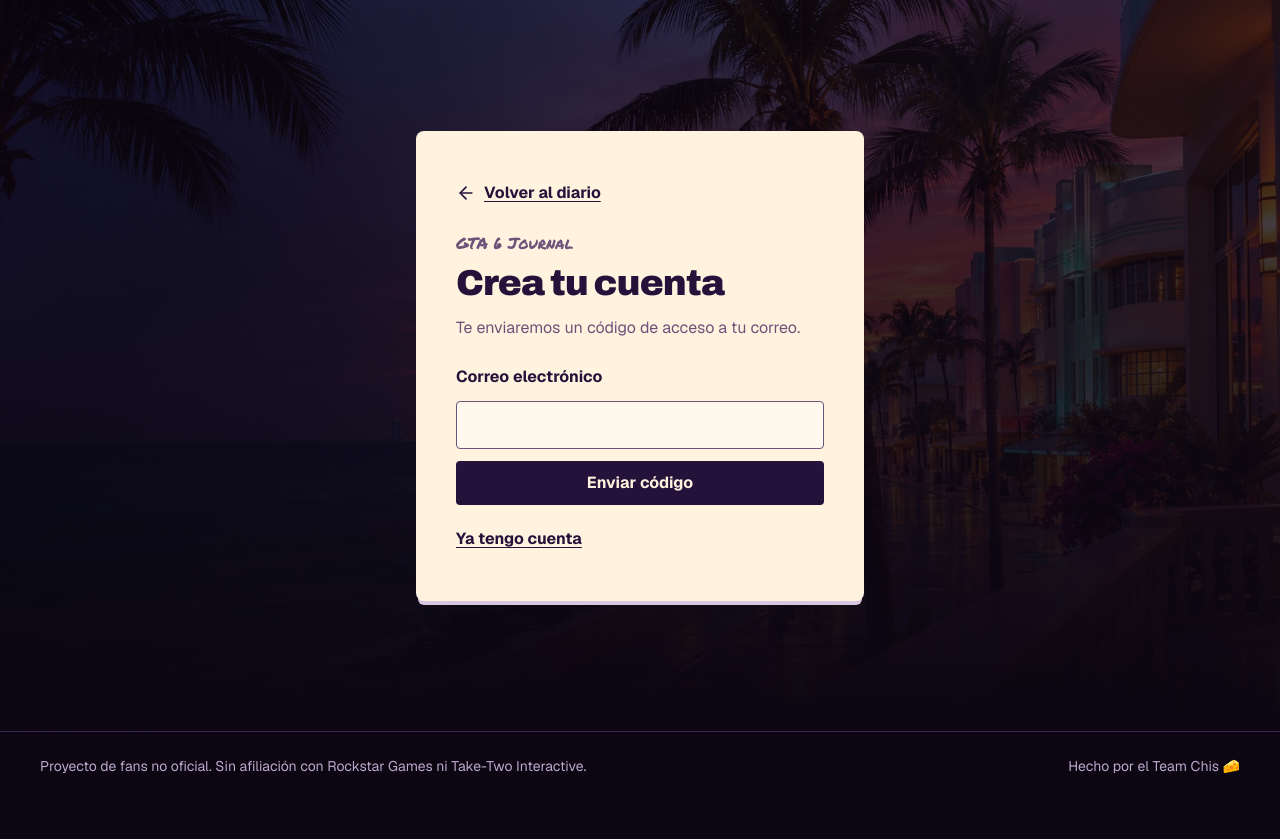
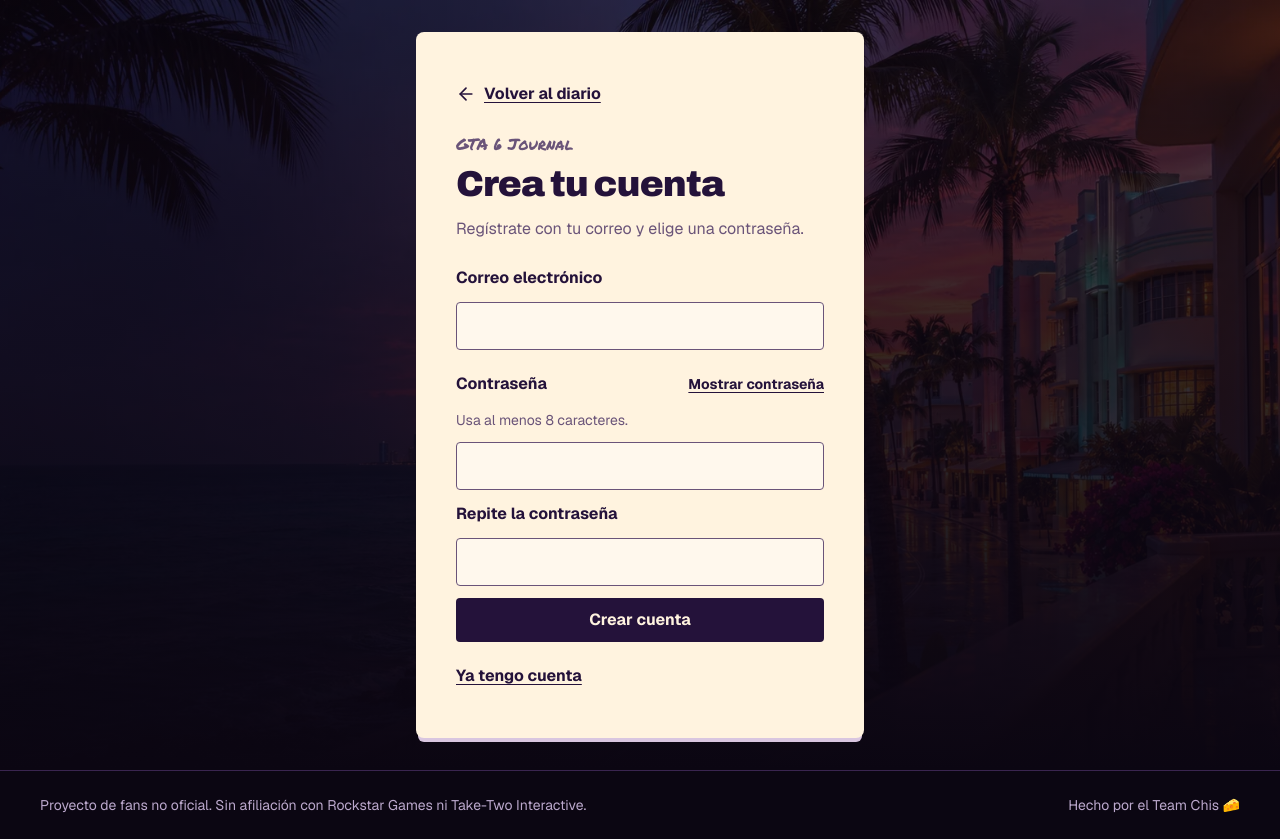
Before and after one commit to Johguxo/vice-challenge, a Next.js app: page /journal/access/register in a window 1280 px wide. Before the commit the page ends 800 px from the top, so only its background shows below. Built offline with nearby package versions, Linux system fonts and the light colour scheme.

Commit message:
Cambia el acceso al diario a correo y contraseña

```diff
--- a/app/globals.css
+++ b/app/globals.css
@@ -1363,7 +1363,8 @@ body:has(> .journal-landing) > .site-header {
   color: var(--color-paper-ink);
 }
 
-.journal-access-input:user-invalid {
+.journal-access-input:user-invalid,
+.journal-access-input[aria-invalid="true"] {
   border-color: var(--color-vice-deep);
 }
 
--- a/app/journal/access/[mode]/page.tsx
+++ b/app/journal/access/[mode]/page.tsx
@@ -25,7 +25,9 @@ export default async function JournalAccessPage({ params }: PageProps<"/journal/
         <h1 className="font-display mt-2 text-4xl font-black tracking-tight">
           {registering ? "Crea tu cuenta" : "Inicia sesión"}
         </h1>
-        <p className="text-paper-muted mt-3 leading-relaxed">Te enviaremos un código de acceso a tu correo.</p>
+        <p className="text-paper-muted mt-3 leading-relaxed">
+          {registering ? "Regístrate con tu correo y elige una contraseña." : "Ingresa con tu correo y contraseña."}
+        </p>
         <JournalAccessForm mode={mode} />
         <Link
           className="journal-access-link mt-3"
--- a/app/journal/access/actions.ts
+++ b/app/journal/access/actions.ts
@@ -6,55 +6,69 @@ import { createJournalAuth } from "@/lib/supabase/auth";
 
 const emailAddress = z.string().trim().max(254).pipe(z.email());
 const accessMode = z.enum(["login", "register"]);
-const emailCode = z
+const loginPassword = z.string().min(1).max(1024);
+const newPassword = z
   .string()
-  .trim()
-  .regex(/^\d{6,8}$/);
+  .min(8)
+  .refine((value) => new TextEncoder().encode(value).length <= 72);
 
-type AccessState = { email?: string; message?: string };
+type AccessState = {
+  email?: string;
+  message?: string;
+  field?: "email" | "password" | "confirmation";
+};
 
-export async function submitJournalAccess(previous: AccessState, form: FormData): Promise<AccessState> {
-  const intent = form.get("intent");
-  if (intent === "change-email") return {};
+export async function submitJournalAccess(_previous: AccessState, form: FormData): Promise<AccessState> {
+  const mode = accessMode.safeParse(form.get("mode"));
+  const email = emailAddress.safeParse(form.get("email"));
+  if (!mode.success || !email.success) return { field: "email", message: "Escribe un correo electrónico válido." };
 
-  if (intent === "verify") {
-    const email = emailAddress.safeParse(previous.email);
-    const code = emailCode.safeParse(form.get("code"));
-    if (!email.success) return { message: "Vuelve a escribir tu correo." };
-    if (!code.success) return { email: email.data, message: "Escribe el código numérico que recibiste." };
-
-    const client = await createJournalAuth();
-    if (!client) return { email: email.data, message: "El acceso por correo no está disponible ahora." };
-
-    const { error } = await client.auth.verifyOtp({ email: email.data, token: code.data, type: "email" });
-    if (error) return { email: email.data, message: "El código no es válido o venció. Revísalo o solicita otro." };
-    redirect("/journal#mi-diario");
+  const registering = mode.data === "register";
+  const password = (registering ? newPassword : loginPassword).safeParse(form.get("password"));
+  if (!password.success) {
+    return {
+      email: email.data,
+      field: "password",
+      message: registering
+        ? "Usa una contraseña de al menos 8 caracteres y un máximo de 72 bytes."
+        : "Escribe tu contraseña.",
+    };
+  }
+  if (registering && form.get("confirmation") !== password.data) {
+    return { email: email.data, field: "confirmation", message: "Las contraseñas no coinciden." };
   }
 
-  const mode = accessMode.safeParse(form.get("mode"));
-  const email = emailAddress.safeParse(form.get("email"));
-  if (!mode.success || !email.success) return { message: "Escribe un correo electrónico válido." };
+  const client = await createJournalAuth();
+  if (!client) return { email: email.data, message: "El acceso no está configurado en este sitio." };
 
-  const client = await createJournalAuth();
-  if (!client) return { message: "El acceso por correo no está disponible ahora." };
+  const credentials = { email: email.data, password: password.data };
+  const { data, error } = registering
+    ? await client.auth.signUp(credentials)
+    : await client.auth.signInWithPassword(credentials);
 
-  const { error } = await client.auth.signInWithOtp({
-    email: email.data,
-    options: { shouldCreateUser: mode.data === "register" },
-  });
-
-  if (
-    error &&
-    !(mode.data === "login" && ["user_not_found", "otp_disabled", "signup_disabled"].includes(error.code ?? ""))
-  ) {
-    const message =
-      error.status === 429
-        ? "Espera un momento antes de pedir otro código."
-        : "No pudimos enviar el código. Revisa tu correo o inténtalo más tarde.";
-    return { email: previous.email, message };
+  if (error) {
+    if (error.status === 429) return { email: email.data, message: "Espera un momento antes de volver a intentarlo." };
+    if (error.code === "email_not_confirmed")
+      return { email: email.data, message: "Supabase todavía solicita confirmar este correo antes de iniciar sesión." };
+    if (error.code === "weak_password")
+      return { email: email.data, field: "password", message: "Elige una contraseña más segura." };
+    if (error.code === "user_already_exists" || error.code === "email_exists") {
+      return { email: email.data, message: "Si ya tienes una cuenta con ese correo, inicia sesión." };
+    }
+    if (!registering && error.code === "invalid_credentials") {
+      return { email: email.data, message: "El correo o la contraseña son incorrectos." };
+    }
+    return { email: email.data, message: "El acceso no está disponible en este momento. Inténtalo más tarde." };
   }
 
-  return { email: email.data };
+  if (!data.session) {
+    return {
+      email: email.data,
+      message: "Supabase todavía solicita confirmar el correo. El acceso inmediato aún no está activo.",
+    };
+  }
+
+  redirect("/journal#mi-diario");
 }
 
 export async function signOutJournal() {
--- a/components/journal/access-form.tsx
+++ b/components/journal/access-form.tsx
@@ -1,54 +1,17 @@
 "use client";
 
-import { useActionState } from "react";
+import { useActionState, useState } from "react";
 import { submitJournalAccess } from "@/app/journal/access/actions";
 
 export function JournalAccessForm({ mode }: { mode: "login" | "register" }) {
   const [state, action, pending] = useActionState(submitJournalAccess, {});
+  const [showPassword, setShowPassword] = useState(false);
+  const registering = mode === "register";
+  const passwordType = showPassword ? "text" : "password";
 
   return (
     <form action={action} className="mt-6 grid gap-3" aria-busy={pending}>
       <input type="hidden" name="mode" value={mode} />
-      {state.email ? (
-        <>
-          <p role="status" className="text-paper-muted leading-relaxed">
-            Si el correo puede recibir un código, lo enviamos a <strong className="wrap-anywhere">{state.email}</strong>
-            .
-          </p>
-          <label htmlFor="journal-code" className="font-bold">
-            Código de acceso
-          </label>
-          <input
-            id="journal-code"
-            name="code"
-            className="journal-access-input"
-            inputMode="numeric"
-            autoComplete="one-time-code"
-            pattern="[0-9]{6,8}"
-            maxLength={8}
-            required
-            aria-describedby={state.message ? "journal-access-error" : undefined}
-          />
-          <button
-            className="action journal-hero-primary journal-access-submit"
-            name="intent"
-            value="verify"
-            disabled={pending}
-          >
-            {pending ? "Verificando…" : "Verificar código"}
-          </button>
-          <button
-            className="journal-access-link justify-self-start"
-            name="intent"
-            value="change-email"
-            formNoValidate
-            disabled={pending}
-          >
-            Usar otro correo o pedir un código nuevo
-          </button>
-        </>
-      ) : (
-        <>
       <label htmlFor="journal-email" className="font-bold">
         Correo electrónico
       </label>
@@ -61,16 +24,78 @@ export function JournalAccessForm({ mode }: { mode: "login" | "register" }) {
         spellCheck={false}
         maxLength={254}
         required
-            aria-describedby={state.message ? "journal-access-error" : undefined}
+        defaultValue={state.email}
+        aria-invalid={state.field === "email" || undefined}
+        aria-describedby={state.field === "email" ? "journal-access-error" : undefined}
       />
-          <button className="action journal-hero-primary journal-access-submit" disabled={pending}>
-            {pending ? "Enviando…" : "Enviar código"}
+      <div className="flex flex-wrap items-center justify-between gap-x-3">
+        <label htmlFor="journal-password" className="font-bold">
+          Contraseña
+        </label>
+        <button
+          type="button"
+          className="journal-access-link text-sm"
+          onClick={() => setShowPassword((visible) => !visible)}
+        >
+          {showPassword ? "Ocultar contraseña" : "Mostrar contraseña"}
         </button>
+      </div>
+      {registering && (
+        <p id="journal-password-hint" className="text-paper-muted -mt-2 text-sm">
+          Usa al menos 8 caracteres.
+        </p>
+      )}
+      <input
+        id="journal-password"
+        name="password"
+        className="journal-access-input"
+        type={passwordType}
+        autoComplete={registering ? "new-password" : "current-password"}
+        minLength={registering ? 8 : undefined}
+        maxLength={registering ? 72 : 1024}
+        autoCapitalize="none"
+        spellCheck={false}
+        required
+        aria-invalid={state.field === "password" || undefined}
+        aria-describedby={
+          [registering && "journal-password-hint", state.field === "password" && "journal-access-error"]
+            .filter(Boolean)
+            .join(" ") || undefined
+        }
+      />
+      {registering && (
+        <>
+          <label htmlFor="journal-confirmation" className="font-bold">
+            Repite la contraseña
+          </label>
+          <input
+            id="journal-confirmation"
+            name="confirmation"
+            className="journal-access-input"
+            type={passwordType}
+            autoComplete="new-password"
+            minLength={8}
+            maxLength={72}
+            autoCapitalize="none"
+            spellCheck={false}
+            required
+            aria-invalid={state.field === "confirmation" || undefined}
+            aria-describedby={state.field === "confirmation" ? "journal-access-error" : undefined}
+          />
         </>
       )}
       <p id="journal-access-error" role="alert" className="journal-access-error">
         {state.message}
       </p>
+      <button className="action journal-hero-primary journal-access-submit" disabled={pending}>
+        {pending
+          ? registering
+            ? "Creando cuenta…"
+            : "Iniciando sesión…"
+          : registering
+            ? "Crear cuenta"
+            : "Iniciar sesión"}
+      </button>
     </form>
   );
 }
--- a/components/journal/account-links.tsx
+++ b/components/journal/account-links.tsx
@@ -1,4 +1,5 @@
 import Link from "next/link";
+import { connection } from "next/server";
 import { signOutJournal } from "@/app/journal/access/actions";
 import { createJournalAuth } from "@/lib/supabase/auth";
 
@@ -16,6 +17,7 @@ export function JournalGuestLinks() {
 }
 
 export async function JournalAccountLinks() {
+  await connection();
   const client = await createJournalAuth({ writable: false });
   if (!client) return <JournalGuestLinks />;
   const { data } = await client.auth.getClaims();
```
Also changed, not shown: 2 other files (tests, documents, lock files or other folders). Lines whose indentation alone changed are shown as unchanged.
